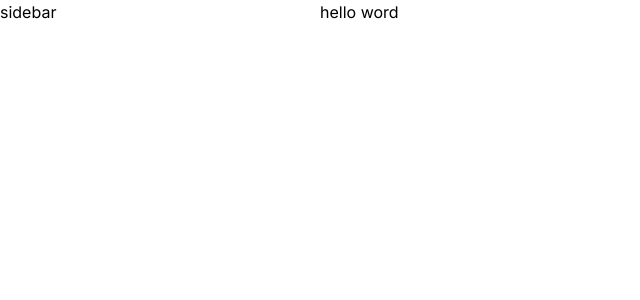
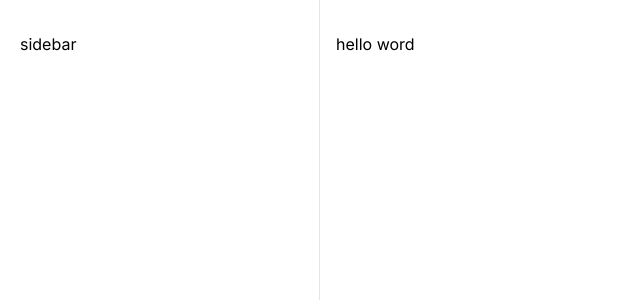
Before and after one commit to carlosrobertodevops/tailwind-next, a Next.js app: page / in a window 1280 px wide. Shown: the top 300 px of the page, without its empty margins (0-640 px from the left). Built offline with nearby package versions, Linux system fonts and the light colour scheme.

Commit message:
Estrutura do Layout

```diff
--- a/src/app/layout.tsx
+++ b/src/app/layout.tsx
@@ -1,12 +1,12 @@
-import type { Metadata } from 'next'
-import { Inter } from 'next/font/google'
-import './globals.css'
+import type { Metadata } from "next"
+import { Inter } from "next/font/google"
+import "./globals.css"
 
-const inter = Inter({ subsets: ['latin'] })
+const inter = Inter({ subsets: ["latin"] });
 
 export const metadata: Metadata = {
-  title: 'Create Next App',
-  description: 'Generated by create next app',
+  title: "Create Next App",
+  description: "Generated by create next app",
 }
 
 export default function RootLayout({
@@ -18,8 +18,8 @@
     <html lang="en">
       <body className={inter.className}>
         <div className="grid min-h-screen grid-cols-app">
-          <aside>sidebar</aside>
-          <main>{children}</main>
+          <aside className="border-r border-zinc-200 px-5 py-8">sidebar</aside>
+          <main className="px-4 pb-12 pt-8">{children}</main>
         </div>
       </body>
     </html>
```
